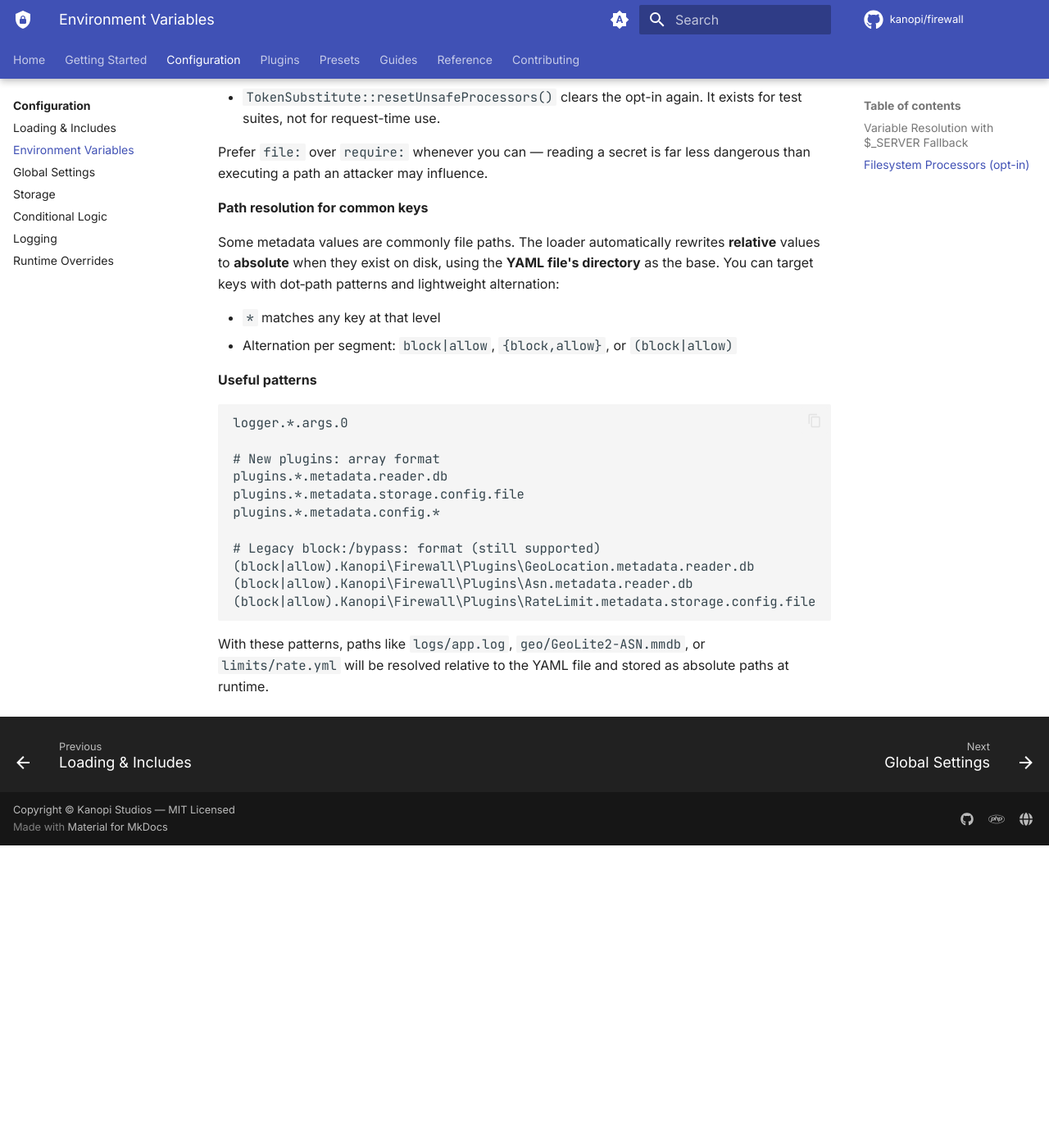
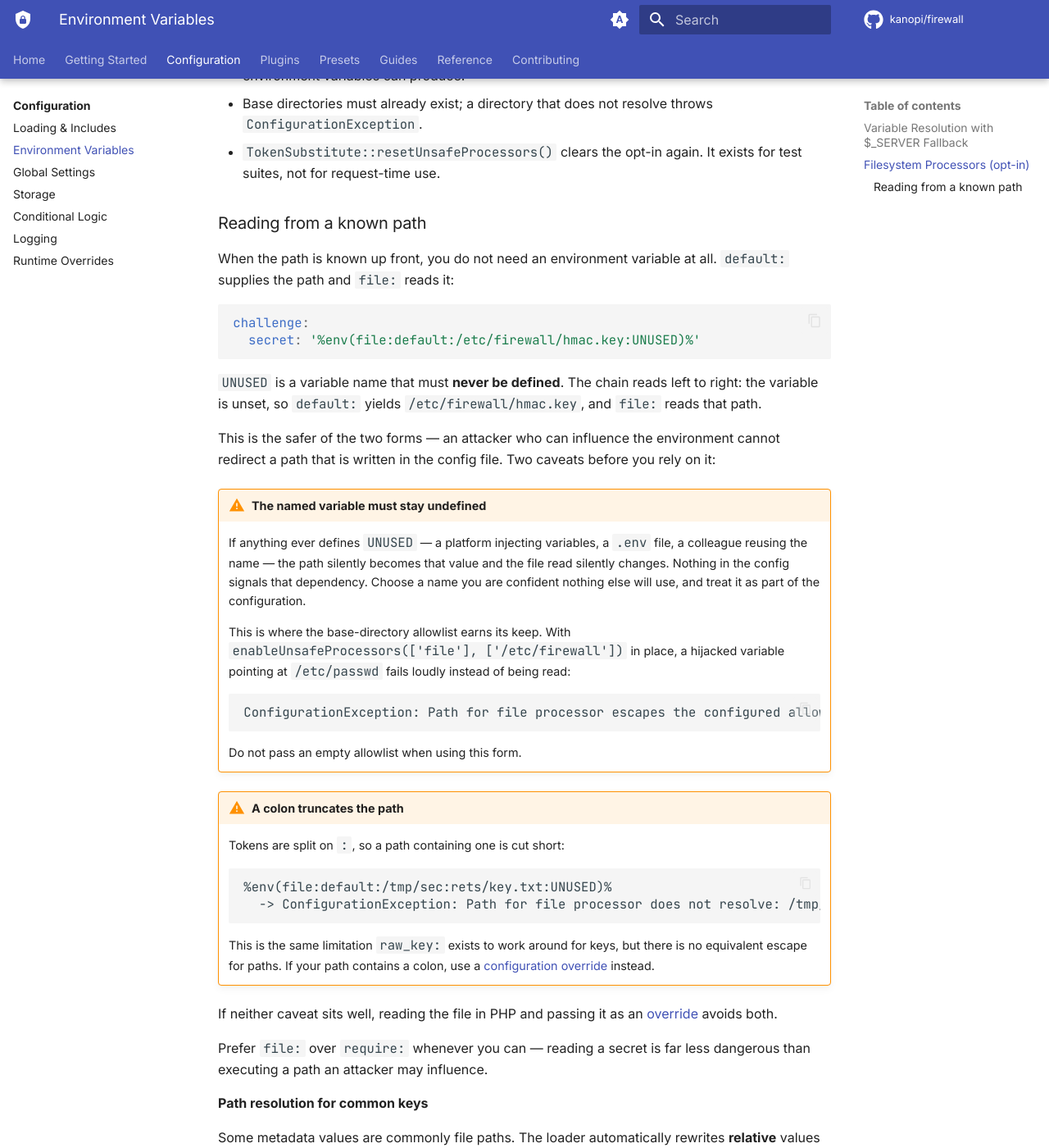
Before and after one commit to kanopi/firewall, an MkDocs documentation site: the page built from docs/configuration/environment-variables.md, in a window 1280 px wide and 1400 px high, scrolled down 3538 px. Shown: the whole window at 82% size. Built offline with MkDocs 1.6.1 and Material for MkDocs 9.7.7, drawn with Linux system fonts in a browser that asks for light colours; comment, search, counter and statistics services are not loaded; before the commit the page ends 4569 px from its top, so only the background shows below that; some of the changed text lies outside the part shown.

Commit message:
Document reading a file from a literal path (Fixes #114) (#117)
Nothing showed how to get a file's contents into config when you have a path
rather than an environment variable, even though it works today:

    challenge:
      secret: '%env(file:default:/etc/firewall/hmac.key:UNUSED)%'

The pieces were each documented separately — `default:` appears in the token
examples — but nothing connected them, so anyone holding a path had no
documented route.

Three further gaps, all in the same area.

The rationale for the opt-in read as though the path must come from an
environment variable:

    Because their path comes from an environment variable, enabling them
    turns any env-var injection into a local file inclusion

It need not, and the literal form is the safer one precisely because an
attacker who controls the environment cannot redirect it. Reworded to
"typically", with a pointer to the literal form as the lower-risk option.

A colon truncates the path, silently. The token is split on `:`, so
`/tmp/sec:rets/key.txt` resolves as `/tmp/sec`. The codebase already knows
this class of problem — `raw_key:` exists for keys containing a colon — but
it had not been carried across to paths. Documented beside the existing note,
pointing at overrides for paths that need it.

`overrides.md` only ever read from `$_ENV`, so the cleanest route for a secret
from a known path — `file_get_contents()` in an override, no opt-in, no
allowlist, no colon limitation — was invisible. Added, with `trim()` and the
reason for it: a key file usually ends with a newline and an HMAC secret with
a stray \n fails in a way that is annoying to diagnose.

The "keep the variable undefined" caveat now shows what protects you when that
goes wrong. Verified rather than asserted: defining the variable redirected the
read to /etc/passwd, and only the base-directory allowlist stopped it, which
makes the allowlist load-bearing rather than optional for this form.

Every snippet added here was executed against the current code.

Co-authored-by: Claude Opus 5 (1M context) <noreply@anthropic.com>

````diff
--- a/docs/configuration/environment-variables.md
+++ b/docs/configuration/environment-variables.md
@@ -93,7 +93,9 @@ app:
 
 ## Filesystem Processors (opt-in)
 
-The `file:` (read a file's contents) and `require:` (include a PHP file and use its return value) processors are **disabled by default**. Because their path comes from an environment variable, enabling them turns any env-var injection into a local file inclusion — or, for `require:`, remote code execution.
+The `file:` (read a file's contents) and `require:` (include a PHP file and use its return value) processors are **disabled by default**. Their path *typically* comes from an environment variable, and where it does, enabling them turns any env-var injection into a local file inclusion — or, for `require:`, remote code execution.
+
+The path does not have to come from a variable — see [Reading from a known path](#reading-from-a-known-path) below, which is the lower-risk form when you already know where the file is.
 
 Using either one without opting in raises `ConfigurationException` from `TokenSubstitute`. Note where that exception ends up:
 
@@ -121,6 +123,44 @@ global:
 - Base directories must already exist; a directory that does not resolve throws `ConfigurationException`.
 - `TokenSubstitute::resetUnsafeProcessors()` clears the opt-in again. It exists for test suites, not for request-time use.
 
+### Reading from a known path
+
+When the path is known up front, you do not need an environment variable at all. `default:` supplies the path and `file:` reads it:
+
+```yaml
+challenge:
+  secret: '%env(file:default:/etc/firewall/hmac.key:UNUSED)%'
+```
+
+`UNUSED` is a variable name that must **never be defined**. The chain reads left to right: the variable is unset, so `default:` yields `/etc/firewall/hmac.key`, and `file:` reads that path.
+
+This is the safer of the two forms — an attacker who can influence the environment cannot redirect a path that is written in the config file. Two caveats before you rely on it:
+
+!!! warning "The named variable must stay undefined"
+
+    If anything ever defines `UNUSED` — a platform injecting variables, a `.env` file, a colleague reusing the name — the path silently becomes that value and the file read silently changes. Nothing in the config signals that dependency. Choose a name you are confident nothing else will use, and treat it as part of the configuration.
+
+    This is where the base-directory allowlist earns its keep. With `enableUnsafeProcessors(['file'], ['/etc/firewall'])` in place, a hijacked variable pointing at `/etc/passwd` fails loudly instead of being read:
+
+    ```
+    ConfigurationException: Path for file processor escapes the configured allowlist: /etc/passwd
+    ```
+
+    Do not pass an empty allowlist when using this form.
+
+!!! warning "A colon truncates the path"
+
+    Tokens are split on `:`, so a path containing one is cut short:
+
+    ```
+    %env(file:default:/tmp/sec:rets/key.txt:UNUSED)%
+      -> ConfigurationException: Path for file processor does not resolve: /tmp/sec
+    ```
+
+    This is the same limitation `raw_key:` exists to work around for keys, but there is no equivalent escape for paths. If your path contains a colon, use a [configuration override](overrides.md#reading-a-value-from-a-file) instead.
+
+If neither caveat sits well, reading the file in PHP and passing it as an [override](overrides.md#reading-a-value-from-a-file) avoids both.
+
 Prefer `file:` over `require:` whenever you can — reading a secret is far less dangerous than executing a path an attacker may influence.
 
 **Path resolution for common keys**
````
Also changed, not shown: docs/configuration/overrides.md (+17 -0 lines).
